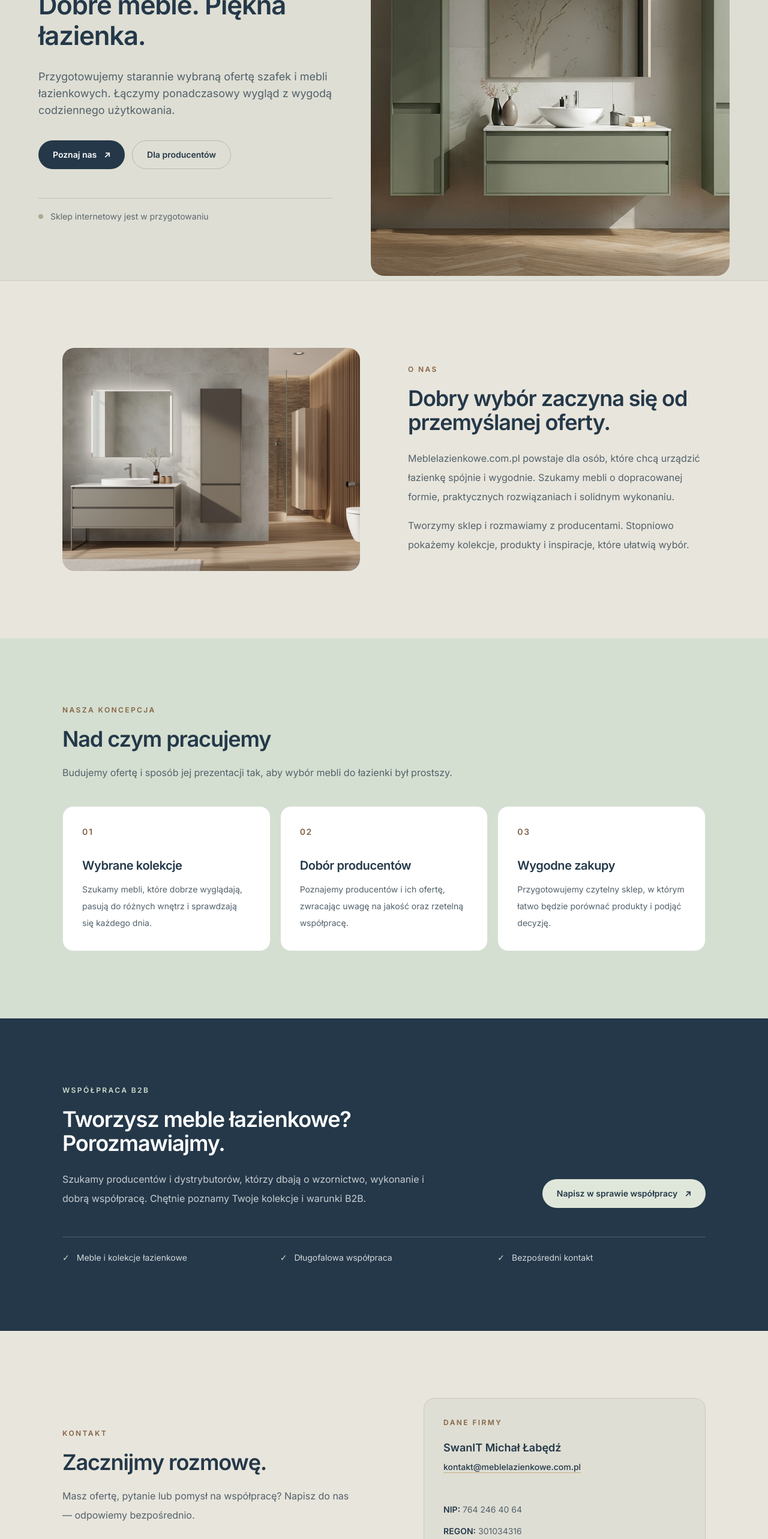
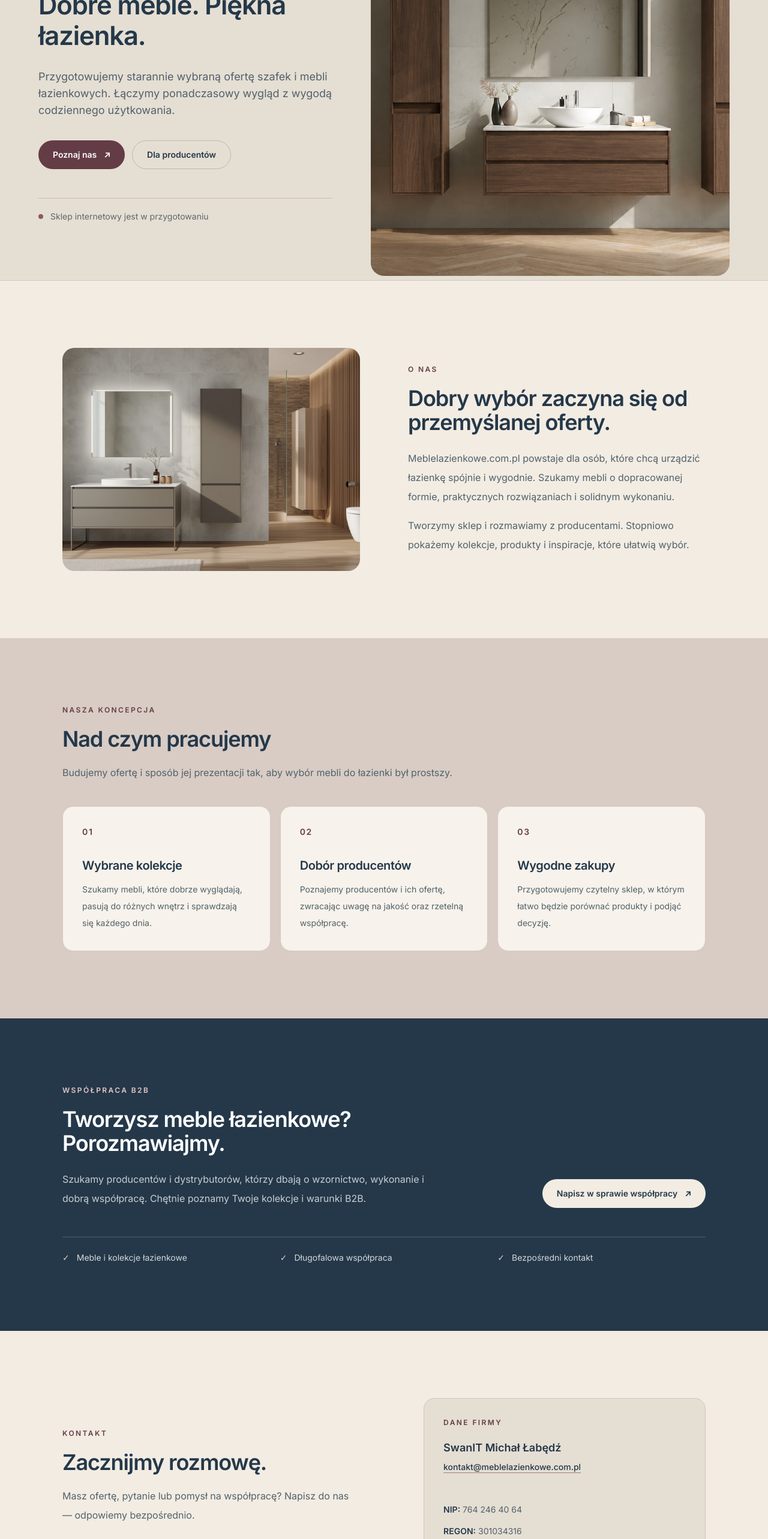
Before and after one commit to veraSwan/meblelazienkowe_com_pl, a Next.js app: page / in a window 1280 px wide. Shown: the part 234-2800 px from the top of the page at 60% size. Built offline with nearby package versions, Linux system fonts and the light colour scheme.

Commit message:
Preview walnut and burgundy brand palette

```diff
--- a/app/components/CompanyChrome.tsx
+++ b/app/components/CompanyChrome.tsx
@@ -35,8 +35,8 @@ export function CompanyChrome({ children }: { children: ReactNode }) {
   }, [isEnglish]);
 
   return (
-    <div className="flex min-h-screen flex-col bg-[#deded4]">
-      <header className="sticky top-0 z-40 border-b border-[#cbc9bf] bg-[#f0eee7]/95 backdrop-blur">
+    <div className="flex min-h-screen flex-col bg-[#e5ded3]">
+      <header className="sticky top-0 z-40 border-b border-[#d7ccc1] bg-[#f5f0e9]/95 backdrop-blur">
         <nav className="mx-auto flex h-[76px] max-w-[1320px] items-center justify-between gap-6 px-6 sm:px-10 lg:px-16">
           <Link href={isEnglish ? "/en" : "/"} aria-label={isEnglish ? "meblelazienkowe.com.pl — home" : "meblelazienkowe.com.pl — strona główna"} className="shrink-0">
             <Image
@@ -54,7 +54,7 @@ export function CompanyChrome({ children }: { children: ReactNode }) {
             <a href="#suppliers" className="transition hover:text-[#243849]">{t.suppliers}</a>
             <a href="#contact" className="transition hover:text-[#243849]">{t.contact}</a>
             <span className="h-5 w-px bg-[#deded7]" aria-hidden="true" />
-            <Link href={isEnglish ? "/" : "/en"} className="font-semibold text-[#243849] transition hover:text-[#856344]">
+            <Link href={isEnglish ? "/" : "/en"} className="font-semibold text-[#243849] transition hover:text-[#643c45]">
               {isEnglish ? "PL" : "EN"}
             </Link>
             <a href="#contact" className="inline-flex min-h-10 items-center gap-1.5 rounded-full bg-[#243849] px-5 text-xs font-semibold text-white transition hover:bg-[#385369]">
@@ -72,14 +72,14 @@ export function CompanyChrome({ children }: { children: ReactNode }) {
         </nav>
       </header>
       <div className="flex-1">{children}</div>
-      <footer className="border-t border-[#cbc9bf] bg-[#deded4]">
+      <footer className="border-t border-[#d7ccc1] bg-[#e5ded3]">
         <div className="mx-auto flex max-w-[1320px] flex-col gap-5 px-6 py-9 text-xs text-[#65717a] sm:flex-row sm:items-center sm:justify-between sm:px-10 lg:px-16">
           <div>
             <p className="font-semibold uppercase tracking-[0.14em] text-[#243849]">meblelazienkowe.com.pl</p>
             <p className="mt-2">{t.note}</p>
             <p className="mt-2">SwanIT Michał Łabędź · NIP 764 246 40 64</p>
           </div>
-          <a href="mailto:kontakt@meblelazienkowe.com.pl" className="font-semibold text-[#243849] hover:text-[#856344]">
+          <a href="mailto:kontakt@meblelazienkowe.com.pl" className="font-semibold text-[#243849] hover:text-[#643c45]">
             kontakt@meblelazienkowe.com.pl
           </a>
         </div>
--- a/app/components/CompanyLanding.tsx
+++ b/app/components/CompanyLanding.tsx
@@ -107,30 +107,30 @@ export function CompanyLanding({ locale = "pl" }: { locale?: Locale }) {
   const subject = encodeURIComponent(isEnglish ? "Supplier cooperation enquiry" : "Zapytanie o współpracę dostawcy");
 
   return (
-    <main className="bg-[#deded4] text-[#243849]">
-      <section className="overflow-hidden border-b border-[#cbc9bf] bg-[#deded4]">
+    <main className="bg-[#e5ded3] text-[#243849]">
+      <section className="overflow-hidden border-b border-[#cfc5b9] bg-[#e5ded3]">
         <div className="mx-auto grid max-w-[1320px] lg:grid-cols-[minmax(0,0.9fr)_minmax(0,1.1fr)] lg:items-center lg:gap-12 lg:px-16 xl:gap-16">
           <div className="order-2 px-6 py-14 sm:px-10 sm:py-20 lg:order-1 lg:px-0 lg:py-24">
-            <p className="text-xs font-semibold uppercase tracking-[0.2em] text-[#856344]">{t.eyebrow}</p>
+            <p className="text-xs font-semibold uppercase tracking-[0.2em] text-[#643c45]">{t.eyebrow}</p>
             <h1 className="mt-7 max-w-[560px] text-[clamp(2.5rem,3.4vw,3.625rem)] font-semibold leading-[1.18] tracking-[-0.025em]">{t.title}</h1>
             <p className="mt-7 max-w-[540px] text-base leading-8 text-[#52616a] sm:text-lg">{t.lead}</p>
             <div className="mt-9 flex flex-wrap gap-3">
-              <a href="#about" className="inline-flex min-h-12 items-center justify-center rounded-full bg-[#243849] px-6 text-sm font-semibold text-white transition hover:bg-[#385369] focus-visible:outline focus-visible:outline-2 focus-visible:outline-offset-2 focus-visible:outline-[#243849]">
+              <a href="#about" className="inline-flex min-h-12 items-center justify-center rounded-full bg-[#643c45] px-6 text-sm font-semibold text-white transition hover:bg-[#7a4b56] focus-visible:outline focus-visible:outline-2 focus-visible:outline-offset-2 focus-visible:outline-[#643c45]">
                 {t.primaryCta} <span className="ml-3" aria-hidden="true">↗</span>
               </a>
               <a href="#suppliers" className="inline-flex min-h-12 items-center justify-center rounded-full border border-[#b9b9af] px-6 text-sm font-semibold text-[#243849] transition hover:border-[#243849] hover:bg-white focus-visible:outline focus-visible:outline-2 focus-visible:outline-offset-2 focus-visible:outline-[#243849]">
                 {t.secondaryCta}
               </a>
             </div>
-            <p className="mt-12 flex items-center gap-3 border-t border-[#c2c1b7] pt-5 text-sm text-[#5b686e]">
-              <span className="h-2 w-2 shrink-0 rounded-full bg-[#a6ad94]" aria-hidden="true" />
+            <p className="mt-12 flex items-center gap-3 border-t border-[#c9bfb3] pt-5 text-sm text-[#5b686e]">
+              <span className="h-2 w-2 shrink-0 rounded-full bg-[#8b5a61]" aria-hidden="true" />
               {t.status}
             </p>
           </div>
-          <div className="relative order-1 h-[350px] overflow-hidden bg-[#dfe5dc] sm:h-[470px] lg:order-2 lg:h-[610px] lg:rounded-[22px]">
+          <div className="relative order-1 h-[350px] overflow-hidden bg-[#c8b6a5] sm:h-[470px] lg:order-2 lg:h-[610px] lg:rounded-[22px]">
             <Image
-              src="/images/gemini-2.5-flash-image_provide_this_furniture_set_in_sage_green_colour-0.jpg"
-              alt={isEnglish ? "Sage green bathroom cabinets with a vanity and mirror" : "Łazienka z zielonymi szafkami, umywalką i lustrem"}
+              src="/images/hero-walnut.png"
+              alt={isEnglish ? "Walnut bathroom cabinets with a vanity and mirror" : "Łazienka z orzechowymi szafkami, umywalką i lustrem"}
               fill
               priority
               sizes="(min-width: 1024px) 55vw, 100vw"
@@ -140,13 +140,13 @@ export function CompanyLanding({ locale = "pl" }: { locale?: Locale }) {
         </div>
       </section>
 
-      <section id="about" className="scroll-mt-24 bg-[#e8e5dc] py-20 sm:py-28">
+      <section id="about" className="scroll-mt-24 bg-[#f2ece3] py-20 sm:py-28">
         <div className="mx-auto grid max-w-[1200px] items-center gap-12 px-6 sm:px-10 lg:grid-cols-2 lg:gap-20 lg:px-16">
           <div className="relative aspect-[4/3] overflow-hidden rounded-[20px] bg-[#e8e5df]">
             <Image src="/images/Lucid_Realism_Highresolution_realistic_photo_of_a_modern_Europ_1.jpg" alt={t.aboutImageAlt} fill sizes="(min-width: 1024px) 50vw, 100vw" className="object-cover" />
           </div>
           <div className="max-w-[560px]">
-            <p className="text-xs font-semibold uppercase tracking-[0.2em] text-[#856344]">{t.aboutEyebrow}</p>
+            <p className="text-xs font-semibold uppercase tracking-[0.2em] text-[#643c45]">{t.aboutEyebrow}</p>
             <h2 className="mt-5 text-3xl font-semibold leading-[1.18] tracking-[-0.03em] sm:text-4xl">{t.aboutTitle}</h2>
             <div className="mt-6 space-y-4 text-base leading-8 text-[#52616a]">
               <p>{t.aboutBody}</p>
@@ -156,17 +156,17 @@ export function CompanyLanding({ locale = "pl" }: { locale?: Locale }) {
         </div>
       </section>
 
-      <section id="focus" className="scroll-mt-24 bg-[#d4dfd1] py-20 sm:py-28">
+      <section id="focus" className="scroll-mt-24 bg-[#d8ccc5] py-20 sm:py-28">
         <div className="mx-auto max-w-[1200px] px-6 sm:px-10 lg:px-16">
           <div className="max-w-[690px]">
-            <p className="text-xs font-semibold uppercase tracking-[0.2em] text-[#856344]">{t.focusEyebrow}</p>
+            <p className="text-xs font-semibold uppercase tracking-[0.2em] text-[#643c45]">{t.focusEyebrow}</p>
             <h2 className="mt-5 text-3xl font-semibold tracking-[-0.03em] sm:text-4xl">{t.focusTitle}</h2>
             <p className="mt-5 text-base leading-8 text-[#52616a]">{t.focusLead}</p>
           </div>
           <div className="mt-10 grid gap-4 lg:grid-cols-3">
             {t.focusCards.map((card, index) => (
-              <article key={card.title} className="flex h-full flex-col rounded-[18px] border border-[#dce2d8] bg-white p-7 sm:p-8">
-                <span className="text-sm font-semibold tracking-[0.12em] text-[#856344]">0{index + 1}</span>
+              <article key={card.title} className="flex h-full flex-col rounded-[18px] border border-[#d7c8c3] bg-[#f7f2eb] p-7 sm:p-8">
+                <span className="text-sm font-semibold tracking-[0.12em] text-[#643c45]">0{index + 1}</span>
                 <h3 className="mt-8 text-xl font-semibold tracking-[-0.02em]">{card.title}</h3>
                 <p className="mt-3 text-sm leading-7 text-[#52616a]">{card.body}</p>
               </article>
@@ -179,41 +179,41 @@ export function CompanyLanding({ locale = "pl" }: { locale?: Locale }) {
         <div className="mx-auto max-w-[1200px] px-6 sm:px-10 lg:px-16">
           <div className="grid items-end gap-9 lg:grid-cols-[minmax(0,1fr)_auto] lg:gap-14">
             <div className="max-w-[760px]">
-              <p className="text-xs font-semibold uppercase tracking-[0.2em] text-[#d1ddce]">{t.suppliersEyebrow}</p>
+              <p className="text-xs font-semibold uppercase tracking-[0.2em] text-[#e5c9c5]">{t.suppliersEyebrow}</p>
               <h2 className="mt-5 text-3xl font-semibold leading-[1.18] tracking-[-0.03em] sm:text-4xl">{t.suppliersTitle}</h2>
               <p className="mt-6 max-w-[650px] text-base leading-8 text-white/75">{t.suppliersBody}</p>
             </div>
-            <a href={"mailto:kontakt@meblelazienkowe.com.pl?subject=" + subject} className="inline-flex min-h-12 items-center justify-center rounded-full bg-[#dfe7da] px-6 text-sm font-semibold text-[#243849] transition hover:bg-[#edf2e9] focus-visible:outline focus-visible:outline-2 focus-visible:outline-offset-2 focus-visible:outline-white">
+            <a href={"mailto:kontakt@meblelazienkowe.com.pl?subject=" + subject} className="inline-flex min-h-12 items-center justify-center rounded-full bg-[#f2ece3] px-6 text-sm font-semibold text-[#243849] transition hover:bg-white focus-visible:outline focus-visible:outline-2 focus-visible:outline-offset-2 focus-visible:outline-white">
               {t.suppliersCta} <span className="ml-3" aria-hidden="true">↗</span>
             </a>
           </div>
           <div className="mt-12 grid gap-4 border-t border-white/20 pt-6 sm:grid-cols-3">
             {t.supplierPoints.map((point) => (
-              <p key={point} className="flex items-center gap-3 text-sm text-white/80"><span className="text-[#d1ddce]" aria-hidden="true">✓</span>{point}</p>
+              <p key={point} className="flex items-center gap-3 text-sm text-white/80"><span className="text-[#e5c9c5]" aria-hidden="true">✓</span>{point}</p>
             ))}
           </div>
         </div>
       </section>
 
-      <section id="contact" className="scroll-mt-24 bg-[#e8e5dc] py-20 sm:py-28">
+      <section id="contact" className="scroll-mt-24 bg-[#f2ece3] py-20 sm:py-28">
         <div className="mx-auto grid max-w-[1200px] gap-10 px-6 sm:px-10 lg:grid-cols-[minmax(0,1fr)_minmax(0,0.9fr)] lg:items-center lg:gap-20 lg:px-16">
           <div>
-            <p className="text-xs font-semibold uppercase tracking-[0.2em] text-[#856344]">{t.contactEyebrow}</p>
+            <p className="text-xs font-semibold uppercase tracking-[0.2em] text-[#643c45]">{t.contactEyebrow}</p>
             <h2 className="mt-5 text-3xl font-semibold tracking-[-0.03em] sm:text-4xl">{t.contactTitle}</h2>
             <p className="mt-5 max-w-[480px] text-base leading-8 text-[#52616a]">{t.contactBody}</p>
-            <a href="mailto:kontakt@meblelazienkowe.com.pl" className="mt-7 inline-flex min-h-12 items-center justify-center rounded-full bg-[#243849] px-6 text-sm font-semibold text-white transition hover:bg-[#385369]">
+            <a href="mailto:kontakt@meblelazienkowe.com.pl" className="mt-7 inline-flex min-h-12 items-center justify-center rounded-full bg-[#643c45] px-6 text-sm font-semibold text-white transition hover:bg-[#7a4b56]">
               {t.contactCta} <span className="ml-3" aria-hidden="true">↗</span>
             </a>
           </div>
-          <div className="rounded-[18px] border border-[#cbc9bf] bg-[#deded4] p-7 sm:p-8">
-            <p className="text-xs font-semibold uppercase tracking-[0.2em] text-[#856344]">{t.companyDetailsLabel}</p>
+          <div className="rounded-[18px] border border-[#d2c5b9] bg-[#e5ded3] p-7 sm:p-8">
+            <p className="text-xs font-semibold uppercase tracking-[0.2em] text-[#643c45]">{t.companyDetailsLabel}</p>
             <p className="mt-5 text-lg font-semibold">SwanIT Michał Łabędź</p>
-            <a href="mailto:kontakt@meblelazienkowe.com.pl" className="mt-2 block break-all text-sm font-medium text-[#243849] underline decoration-[#c8ae86] underline-offset-4 hover:text-[#856344]">kontakt@meblelazienkowe.com.pl</a>
+            <a href="mailto:kontakt@meblelazienkowe.com.pl" className="mt-2 block break-all text-sm font-medium text-[#243849] underline decoration-[#a47e78] underline-offset-4 hover:text-[#643c45]">kontakt@meblelazienkowe.com.pl</a>
             <div className="mt-6 grid gap-3 border-t border-[#deded7] pt-6 text-sm leading-6 text-[#52616a]">
               <p><span className="font-semibold text-[#243849]">NIP:</span> 764 246 40 64</p>
               <p><span className="font-semibold text-[#243849]">REGON:</span> 301034316</p>
               <p><span className="font-semibold text-[#243849]">{t.addressLabel}:</span> ul. Rubinowa 45, 64-920 Piła</p>
-              <p className="flex items-center gap-2"><span className="h-2 w-2 rounded-full bg-[#a6ad94]" aria-hidden="true" />{t.activeBusiness}</p>
+              <p className="flex items-center gap-2"><span className="h-2 w-2 rounded-full bg-[#8b5a61]" aria-hidden="true" />{t.activeBusiness}</p>
             </div>
           </div>
         </div>
```
Also changed, not shown: public/images/hero-walnut.png (added).
